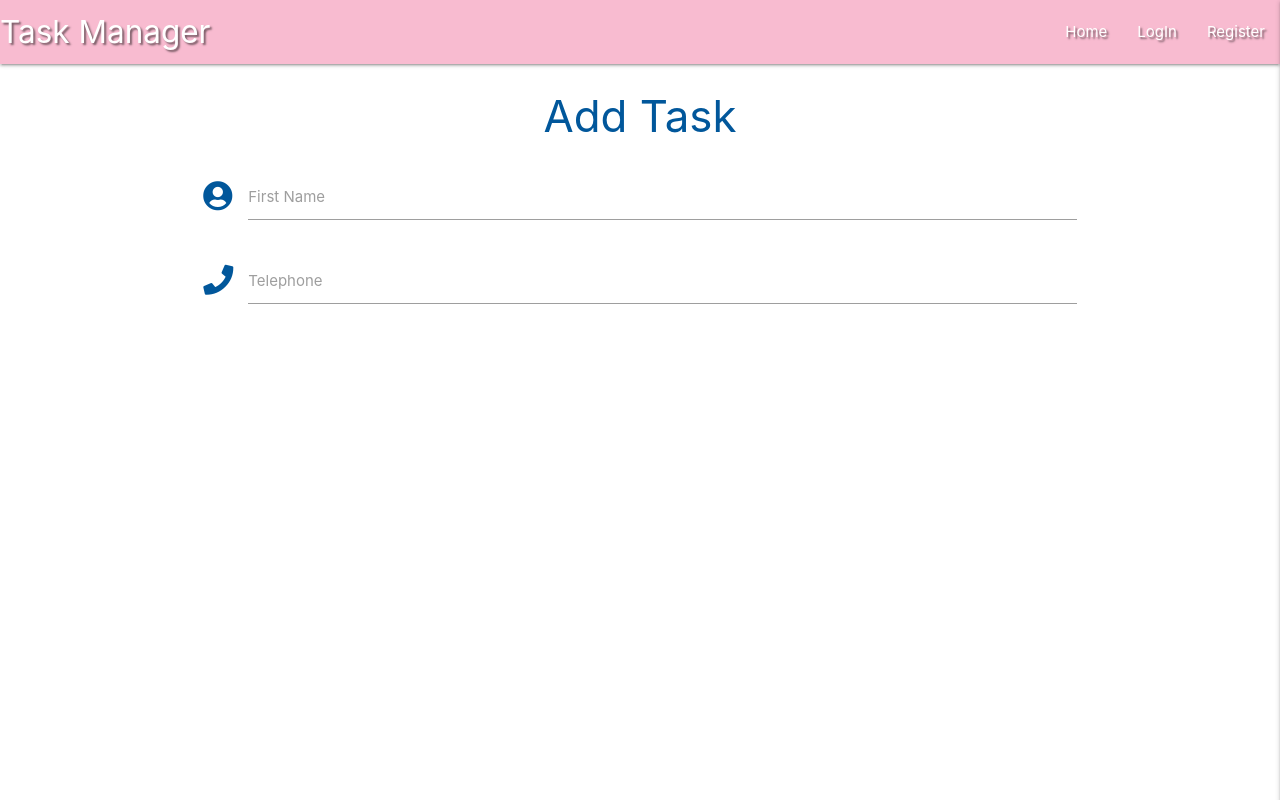
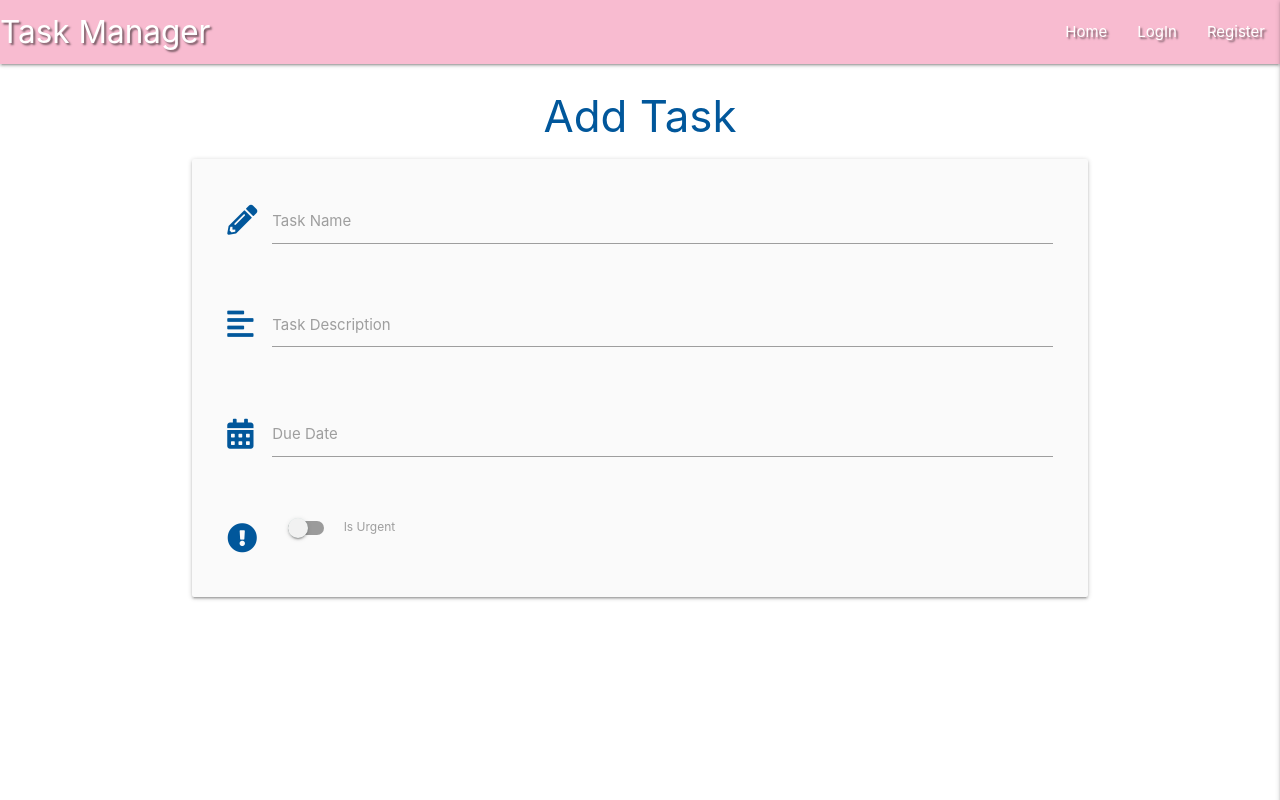
Before and after one commit to vikasinder/flask-mongodb-miniproject, a Flask app: page /add_task in a window 1280 px wide. Run offline with Flask 2, Linux system fonts and the light colour scheme; some libraries are stand-ins or nearby versions.

Commit message:
updations

```diff
--- a/static/js/script.js
+++ b/static/js/script.js
@@ -3,4 +3,9 @@
     $(".sidenav").sidenav({edge:"right"});
     $('.collapsible').collapsible();
     $('.tooltipped').tooltip();
+    $('.datepicker').datepicker({
+      format:"dd mmmm, yyyy", yearRange:3 , showClearBtn: true, i18n:{
+        done:"select"
+      }
+    });
   });
--- a/templates/add_task.html
+++ b/templates/add_task.html
@@ -3,21 +3,43 @@
 
 <h3 class="light-blue-text text-darken-4 center-align">Add Task</h3>
 
-    <div class="row">
+<div class="row card-panel grey lighten-5">
     <form class="col s12" method="POST" action="">
         <div class="row">
             <div class="input-field col s12">
-                    <i class="fas fa-user-circle prefix light-blue-text text-darken-4"></i>
-                    <input id="icon_prefix" type="text" class="validate">
-                    <label for="icon_prefix">First Name</label>
+                <i class="fas fa-pencil-alt prefix light-blue-text text-darken-4"></i>
+                <input id="task_name" name="task_name" minlength="5" maxlength="50"
+                    type="text" class="validate" required>
+                <label for="task_name">Task Name</label>
             </div>
+        </div>
+        <div class="row">
             <div class="input-field col s12">
-                    <i class="fas fa-phone prefix light-blue-text text-darken-4"></i>
-                    <input id="icon_telephone" type="tel" class="validate">
-                    <label for="icon_telephone">Telephone</label>
+                <i class="fas fa-align-left prefix light-blue-text text-darken-4"></i>
+                <textarea id="task_description" name="task_description" minlength="5"
+                    maxlength="200" class="materialize-textarea validate" required></textarea>
+                <label for="task_description">Task Description</label>
+            </div>
+        </div>
+        <div class="row">
+            <div class="input-field col s12">
+                <i class="fas fa-calendar-alt prefix light-blue-text text-darken-4"></i>
+                <input id="due_date" name="due_date" type="text" class="datepicker validate" required>
+                <label for="due_date">Due Date</label>
+            </div>
+        </div>
+        <div class="row">
+            <div class="input-field col s12">
+                <div class="switch">
+                    <i class="fas fa-exclamation-circle prefix light-blue-text text-darken-4"></i>
+                    <label for="is_urgent">
+                        <input type="checkbox" id="is_urgent" name="is_urgent">
+                        <span class="lever"></span>
+                        Is Urgent
+                    </label>
+                </div>
             </div>
         </div>
     </form>
 </div>
-
 {% endblock %}
--- a/templates/login.html
+++ b/templates/login.html
@@ -9,7 +9,7 @@
         <div class="input-field col s12">
           <i class="material-icons prefix fas fa-user-cog"></i>
           <input id="username" name="username" type="text" class="validate" minlength="5" maxlength="15" required
-          pattern="^[a-zA-Z0-9]{5,15}$">
+          pattern="^[a-zA-Z0-9]{5,15}$" autocomplete="off">
           <label for="username">User Name</label>
         </div>
       </div>
--- a/templates/register.html
+++ b/templates/register.html
@@ -9,7 +9,7 @@
         <div class="input-field col s12">
           <i class="material-icons prefix fas fa-user-cog"></i>
           <input id="username" name="username" type="text" class="validate" minlength="5" maxlength="15" required
-          pattern="^[a-zA-Z0-9]{5,15}$">
+         >
           <label for="username">User Name</label>
         </div>
       </div>
```
Lines whose indentation alone changed are shown as unchanged.
